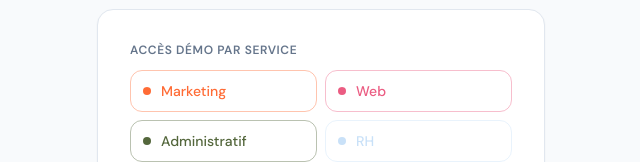
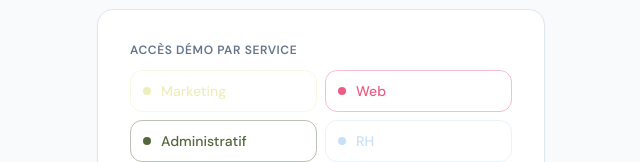
Before and after one commit to aelysbijouterie/relay, a Next.js app: page /login in a window 1280 px wide. Shown: the part 167-329 px from the top of the page, without its empty margins (319-959 px from the left). Built offline with nearby package versions, Linux system fonts and the light colour scheme.

Commit message:
style: marketing color #ECEFBD

```diff
--- a/src/app/(auth)/login/page.tsx
+++ b/src/app/(auth)/login/page.tsx
@@ -5,7 +5,7 @@ import { useRouter } from 'next/navigation'
 import { toast } from 'sonner'
 
 const DEMO_DEPTS = [
-  { slug: 'marketing',     name: 'Marketing',     color: '#FF6B35' },
+  { slug: 'marketing',     name: 'Marketing',     color: '#ECEFBD' },
   { slug: 'web',           name: 'Web',           color: '#EB5C82' },
   { slug: 'administratif', name: 'Administratif', color: '#54673C' },
   { slug: 'rh',            name: 'RH',            color: '#C9E1F8' },
--- a/src/lib/demo-data.ts
+++ b/src/lib/demo-data.ts
@@ -2,7 +2,7 @@ import type { Task, Department, Profile } from '@/types'
 
 // ── Départements ──────────────────────────────────────────────────────────────
 export const DEMO_DEPARTMENTS: Department[] = [
-  { id: 'dept-marketing',  name: 'Marketing',     color: '#FF6B35', icon: '📣', slug: 'marketing' },
+  { id: 'dept-marketing',  name: 'Marketing',     color: '#ECEFBD', icon: '📣', slug: 'marketing' },
   { id: 'dept-web',        name: 'Web',           color: '#EB5C82', icon: '💻', slug: 'web' },
   { id: 'dept-compta',     name: 'Administratif', color: '#54673C', icon: '📊', slug: 'administratif' },
   { id: 'dept-rh',         name: 'RH',            color: '#C9E1F8', icon: '👥', slug: 'rh' },
```
